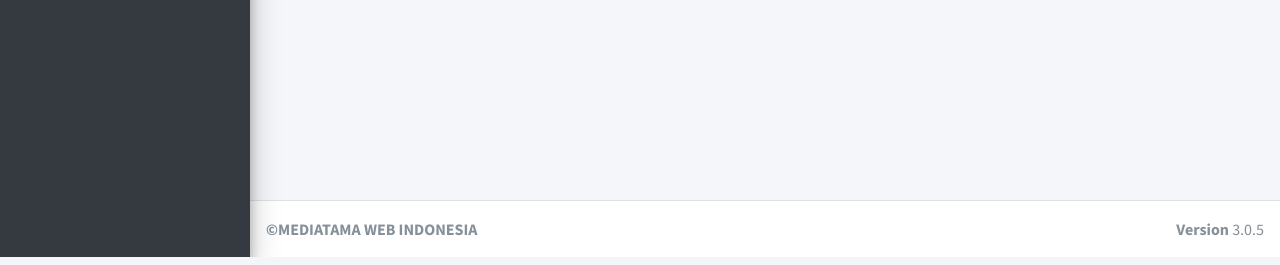
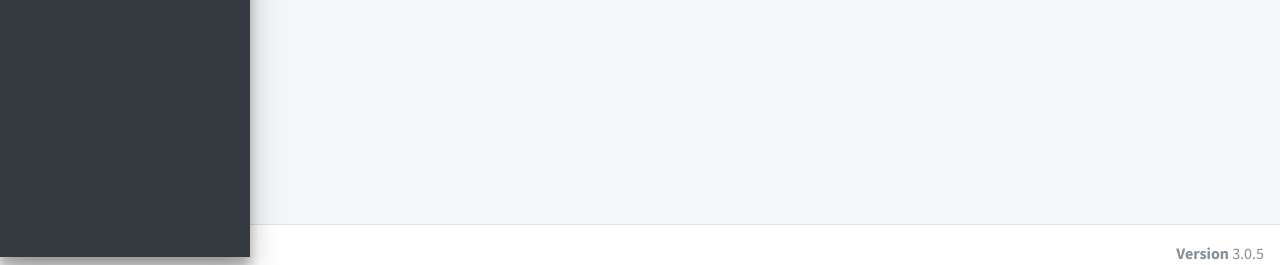
Before and after one commit to LatifahAfraa/Pembelajaran, a Laravel app: page /admin in a window 1280 px wide. Shown: the part 543-808 px from the top of the page. Run offline with Laravel 8, Linux system fonts and the light colour scheme; the visitor is signed in with stand-in values (Sample User, id 1); data that the repository does not hold is empty; some libraries are stand-ins or nearby versions.

Commit message:
update footer

```diff
--- a/resources/views/layout/index.blade.php
+++ b/resources/views/layout/index.blade.php
@@ -134,7 +134,7 @@
     <div class="float-right d-none d-sm-block">
       <b>Version</b> 3.0.5
     </div>
-    <strong> &copy;MEDIATAMA WEB INDONESIA</a></strong>
+    {{-- <strong> &copy;MEDIATAMA WEB INDONESIA</a></strong> --}}
   </footer>
 
   <!-- Control Sidebar -->
```
